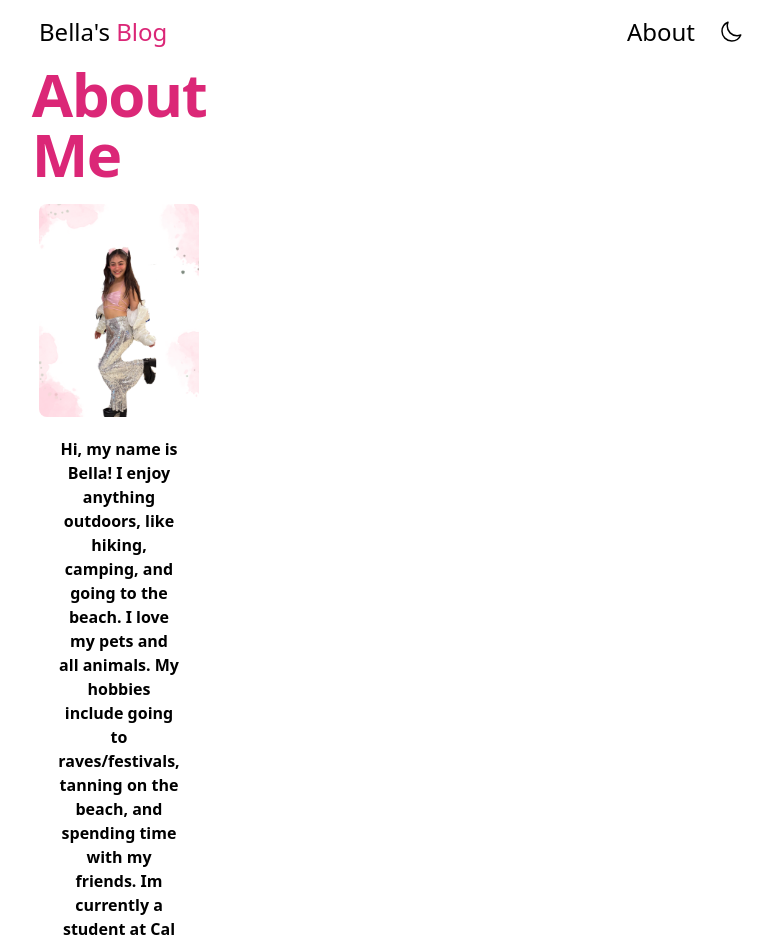
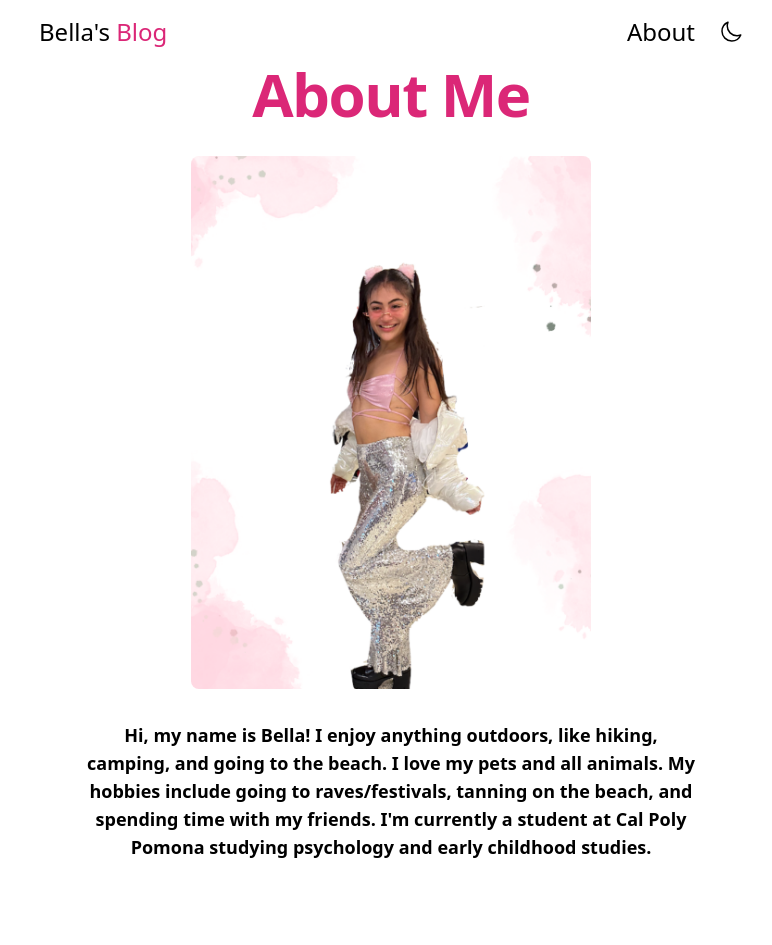
Before and after one commit to mgkram4/blog, a Next.js app: page /aboutme in a window 1280 px wide. Shown: the top 945 px of the page, without its empty margins (249-1021 px from the left). After the commit the page ends 861 px from the top, so only its background shows below. Built offline with nearby package versions, Linux system fonts and the light colour scheme.

Commit message:
aboutMe fix

```diff
--- a/app/aboutme/page.tsx
+++ b/app/aboutme/page.tsx
@@ -1,10 +1,10 @@
 import Link from "next/link";
 import Image from "next/image";
 
-export default function aboutme() {
+export default function AboutMe() {
   return (
-    <div className="flex-col h-40 w-40 justify-center space-y-8 md:space-y-5">
-      <h1 className="flex items-center justify-center text-3xl font-extrabold leading-9 tracking-tight text-pink-600 rounded dark:text-pink-500  sm:text-4xl sm:leading-10 md:text-6xl md:leading-14">
+    <div className="flex-col justify-center items-center space-y-8">
+      <h1 className="text-3xl text-center font-extrabold leading-9 tracking-tight text-pink-600 rounded dark:text-pink-500 sm:text-4xl sm:leading-10 md:text-6xl md:leading-14">
         About Me
       </h1>
 
@@ -17,12 +17,15 @@ export default function aboutme() {
           className="rounded-lg" // Set the desired height of the image
         />
       </div>
-      <div className="flex justify-center items-center space-y-8 font-bold text-center mx-12">
-        Hi, my name is Bella! I enjoy anything outdoors, like hiking, camping,
-        and going to the beach. I love my pets and all animals. My hobbies
-        include going to raves/festivals, tanning on the beach, and spending
-        time with my friends. Im currently a student at Cal Poly Pomona studying
-        psychology and early childhood studies.
+
+      <div className="space-y-4 text-center mx-4 md:mx-12">
+        <p className="font-bold md:text-lg">
+          Hi, my name is Bella! I enjoy anything outdoors, like hiking, camping,
+          and going to the beach. I love my pets and all animals. My hobbies
+          include going to raves/festivals, tanning on the beach, and spending
+          time with my friends. I'm currently a student at Cal Poly Pomona
+          studying psychology and early childhood studies.
+        </p>
       </div>
     </div>
   );
--- a/app/layout.tsx
+++ b/app/layout.tsx
@@ -7,8 +7,8 @@ import { Providers } from "./components/Providers";
 const inter = Inter({ subsets: ["latin"] });
 
 export const metadata: Metadata = {
-  title: "Create Next App",
-  description: "Generated by create next app",
+  title: "Bella's Blog",
+  description: "Girl Stuff",
 };
 
 export default function RootLayout({
```
